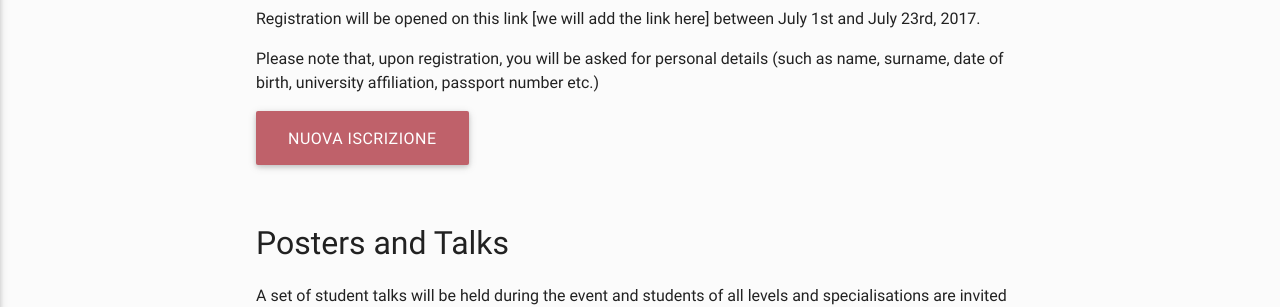
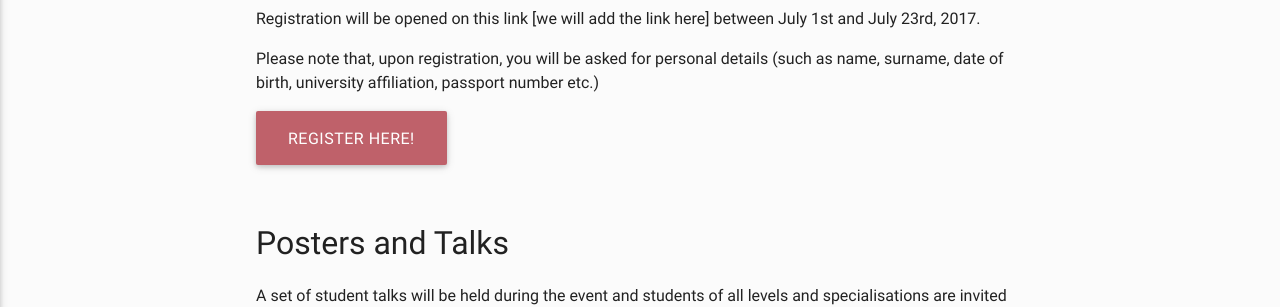
Before and after one commit to eligara/gipe, a Jekyll site: the page built from registration.html, in a window 1280 px wide. Shown: the part 265-572 px from the top of the page. Built offline with Jekyll 4.4.1, drawn with Linux system fonts in a browser that asks for light colours; nearby versions of some CDN libraries.

Commit message:
bottone registrazione

```diff
--- a/registration.html
+++ b/registration.html
@@ -8,7 +8,7 @@ title: Registration
   <p>
     {{ site.data.registration.info }}
   </p>
-  <a class="waves-effect waves-light btn-large" href="http://www.ai-sf.it/dbaisf/registration/">NUOVA ISCRIZIONE</a>
+  <a class="waves-effect waves-light btn-large" href="https://www.dpg-physik.de/dpg/gliederung/junge/profil/ateam/ausland/GIPE/anmeldung/anmeldung.html">Register here!</a>
 </div>
 
 {% if site.data.registration.posters? %}
```
